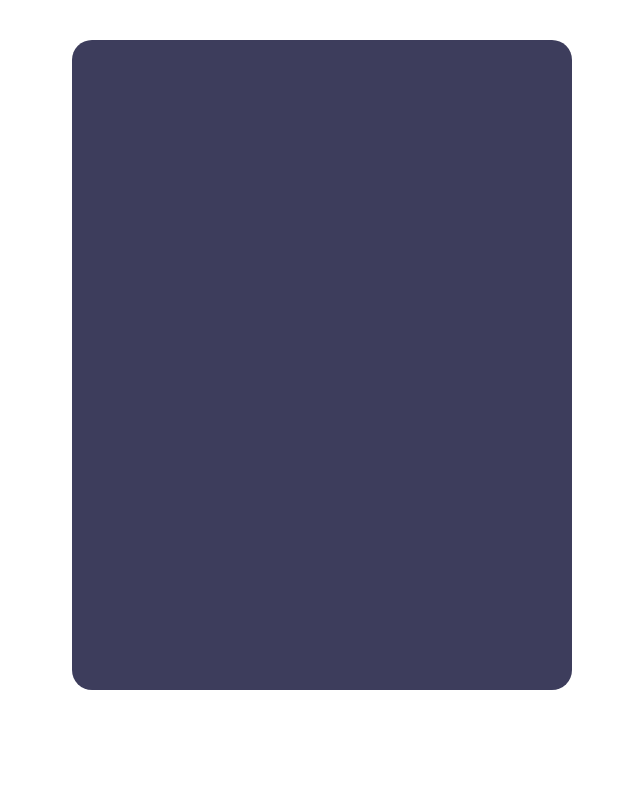
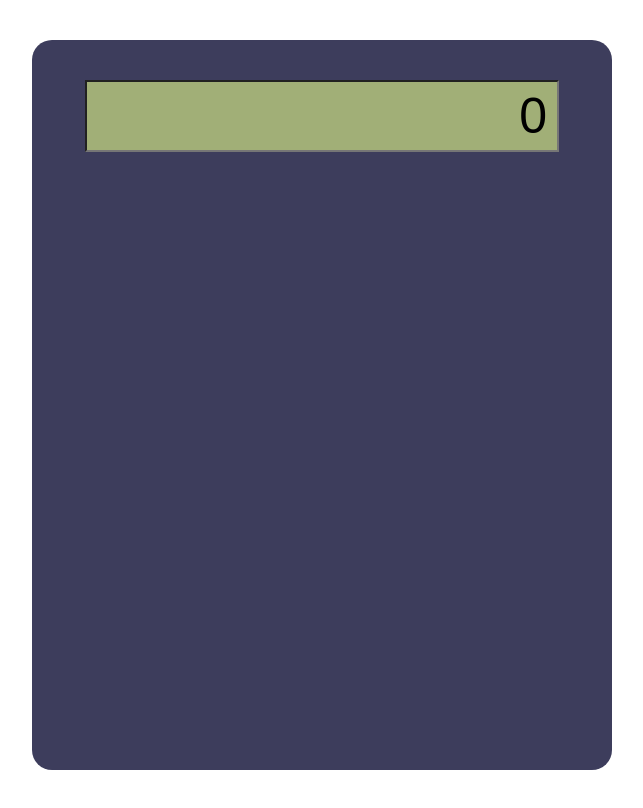
Before and after one commit to nidhiambatkar026/Calculator, a plain HTML site: page index.html in a window 1280 px wide. Shown: the whole page, without its empty margins (318-961 px from the left). Drawn offline with Linux system fonts and the light colour scheme.

Commit message:
display/screen added

```diff
--- a/index.html
+++ b/index.html
@@ -6,7 +6,7 @@
 </head>
 <body>
     <div class="background_box">
-
+        <input type="text" value="0" class="display"/>
     </div>
 </body>
 </html>
--- a/style.css
+++ b/style.css
@@ -5,4 +5,14 @@
     justify-content: center;
     margin: 40px auto;
     border-radius: 20px;
+    padding: 40px;
 }
+.display{
+    background-color: #A1AF77;
+    text-align: right;
+    font-size: 50px;
+    width: 450px;
+    display: block;
+    margin: 0 auto;
+    padding: 5px 10px;
+}
```
